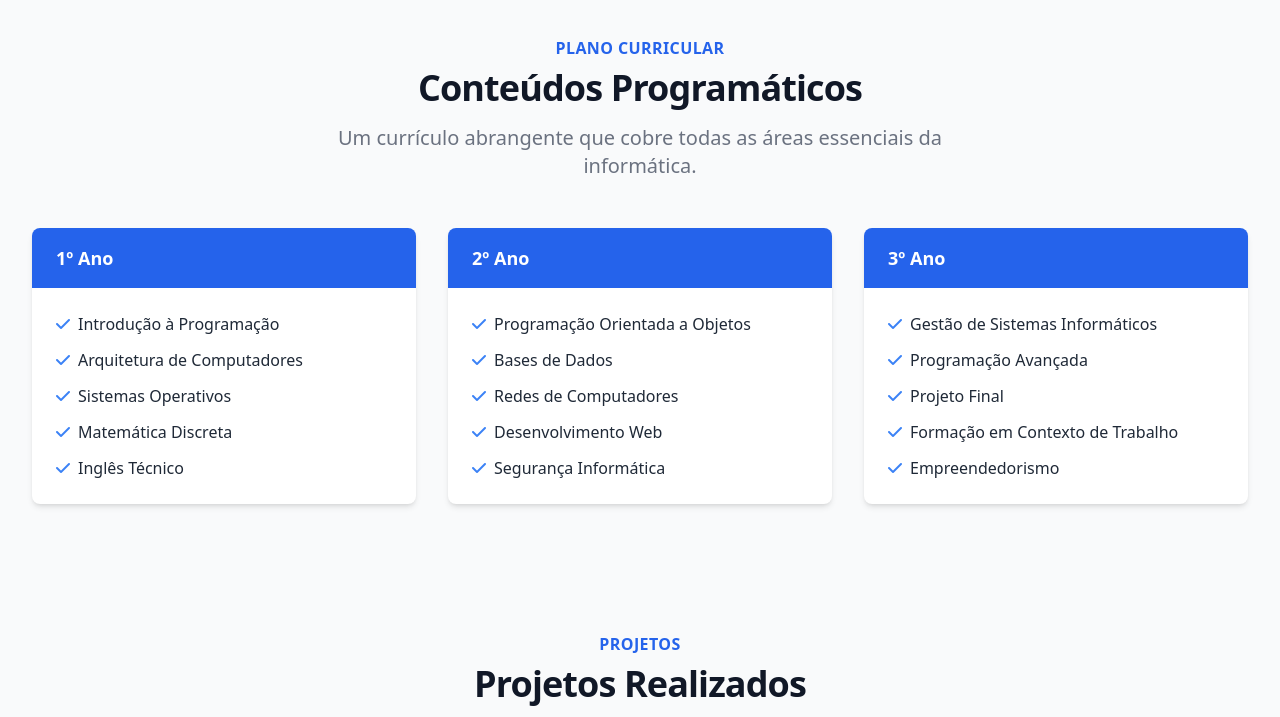
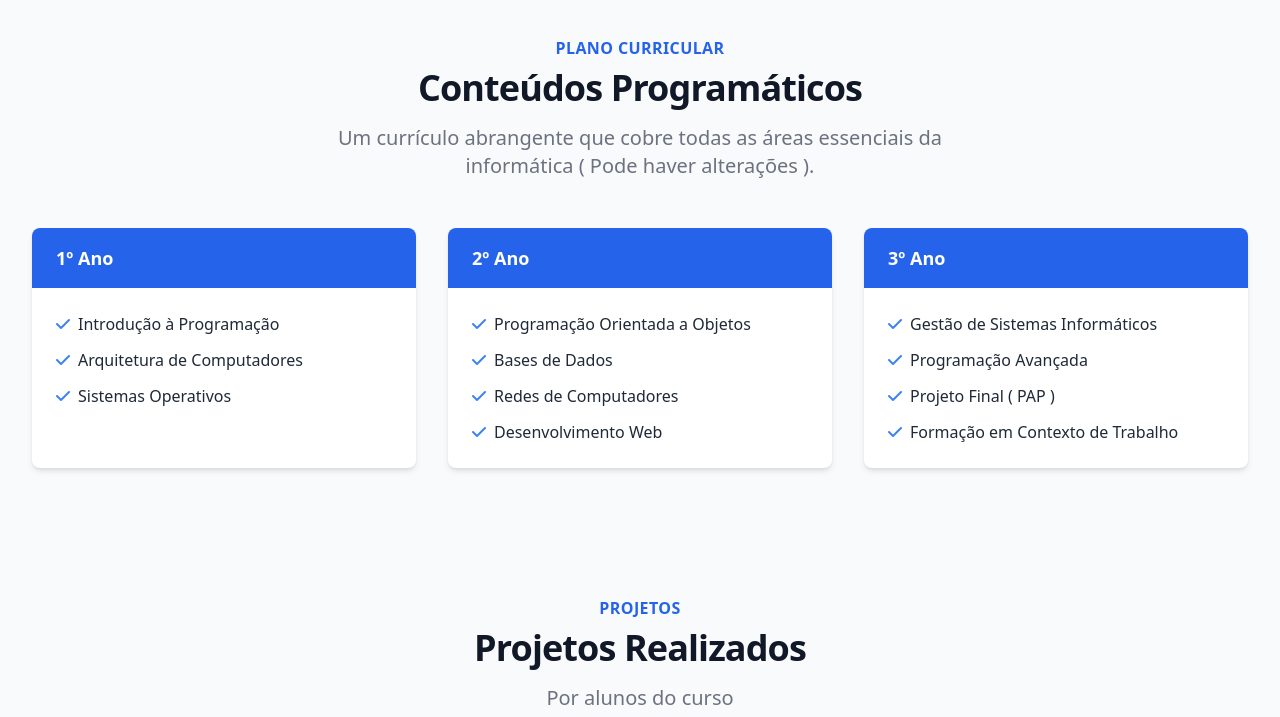
Before and after one commit to cursogpsi/GPSI, a plain HTML site: page index.html in a window 1280 px wide. Shown: the part 2300-3017 px from the top of the page. Drawn offline with nearby package versions, Linux system fonts and the light colour scheme.

Commit message:
index.html

```diff
--- a/index.html
+++ b/index.html
@@ -284,7 +284,7 @@
                         Conteúdos Programáticos
                     </p>
                     <p class="mt-4 max-w-2xl text-xl text-gray-500 mx-auto">
-                        Um currículo abrangente que cobre todas as áreas essenciais da informática.
+                        Um currículo abrangente que cobre todas as áreas essenciais da informática ( Pode haver alterações ).
                     </p>
                 </div>
 
@@ -309,14 +309,7 @@
                                         <i class="fas fa-check text-blue-500 mt-1 mr-2"></i>
                                         <span>Sistemas Operativos</span>
                                     </li>
-                                    <li class="flex items-start">
-                                        <i class="fas fa-check text-blue-500 mt-1 mr-2"></i>
-                                        <span>Matemática Discreta</span>
-                                    </li>
-                                    <li class="flex items-start">
-                                        <i class="fas fa-check text-blue-500 mt-1 mr-2"></i>
-                                        <span>Inglês Técnico</span>
-                                    </li>
+
                                 </ul>
                             </div>
                         </div>
@@ -344,10 +337,7 @@
                                         <i class="fas fa-check text-blue-500 mt-1 mr-2"></i>
                                         <span>Desenvolvimento Web</span>
                                     </li>
-                                    <li class="flex items-start">
-                                        <i class="fas fa-check text-blue-500 mt-1 mr-2"></i>
-                                        <span>Segurança Informática</span>
-                                    </li>
+
                                 </ul>
                             </div>
                         </div>
@@ -369,16 +359,12 @@
                                     </li>
                                     <li class="flex items-start">
                                         <i class="fas fa-check text-blue-500 mt-1 mr-2"></i>
-                                        <span>Projeto Final</span>
+                                        <span>Projeto Final ( PAP ) </span>
                                     </li>
                                     <li class="flex items-start">
                                         <i class="fas fa-check text-blue-500 mt-1 mr-2"></i>
                                         <span>Formação em Contexto de Trabalho</span>
-                                    </li>
-                                    <li class="flex items-start">
-                                        <i class="fas fa-check text-blue-500 mt-1 mr-2"></i>
-                                        <span>Empreendedorismo</span>
-                                    </li>
+
                                 </ul>
                             </div>
                         </div>
```
